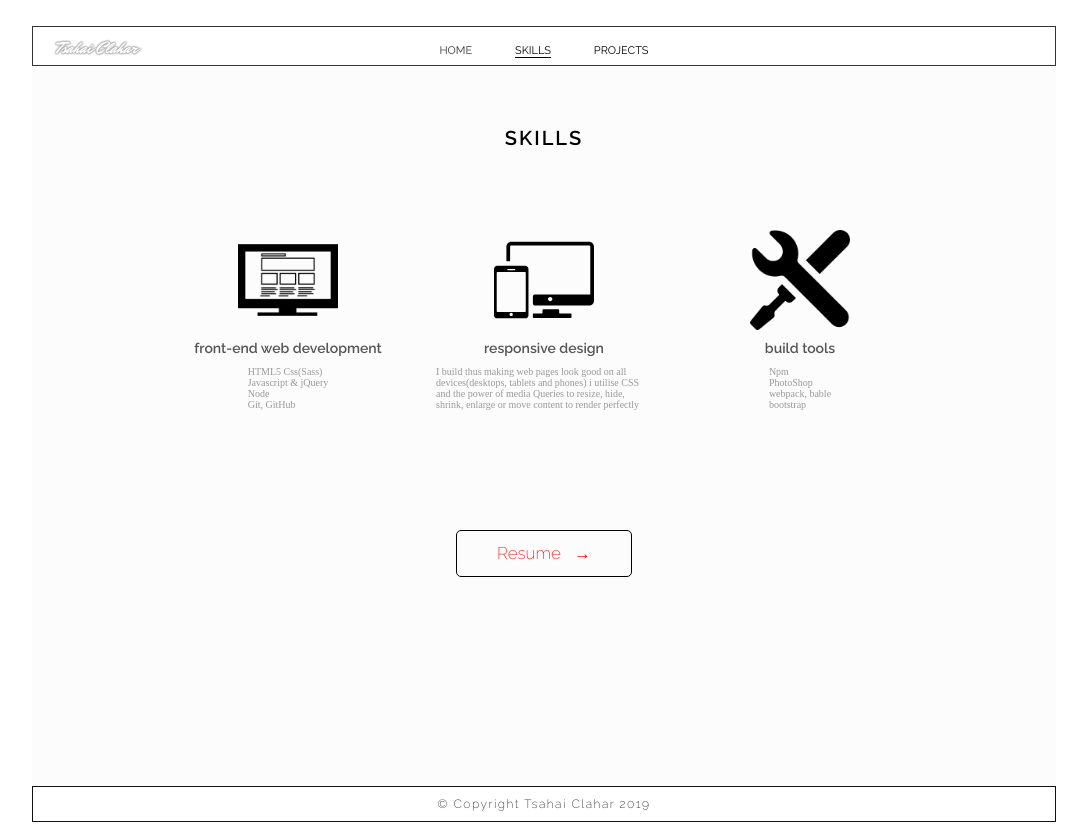
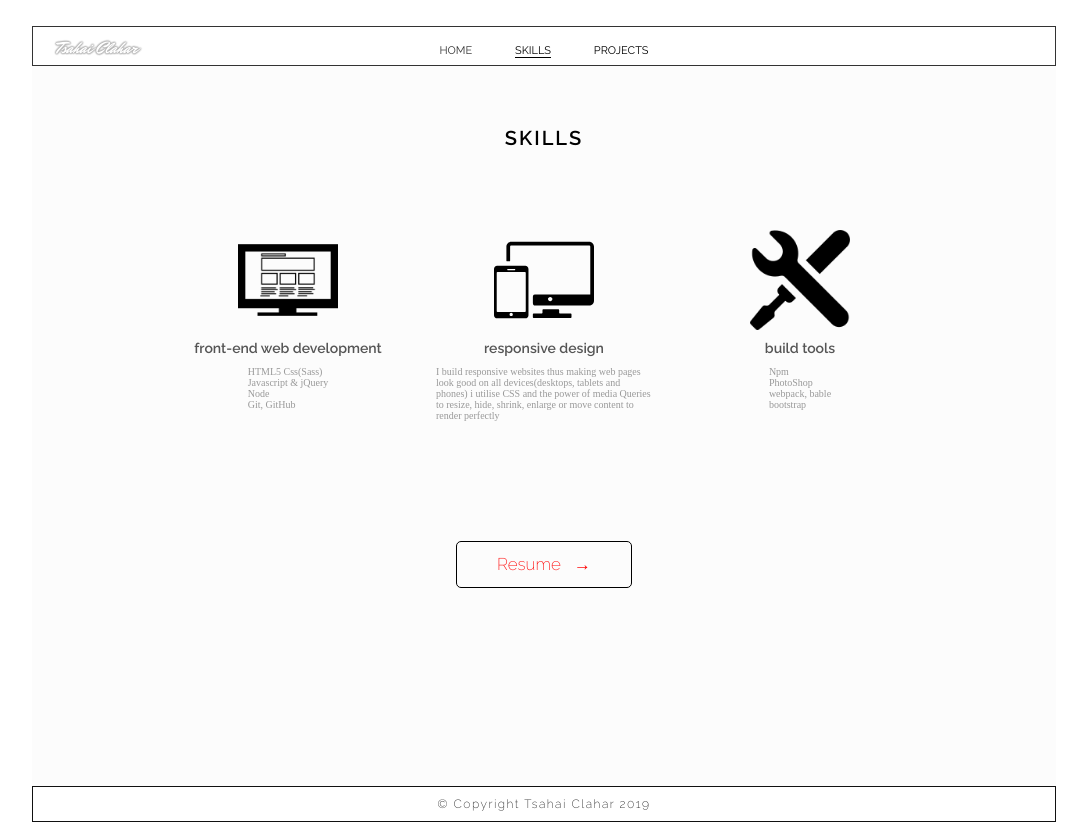
Before and after one commit to Uncleluk33/portfolio, a website: page index.html in a window 1280 px wide. Both pictures are taken after a click on the item "SKILLS". Shown: the whole page, without its empty margins (96-1183 px from the left). Drawn offline with Linux system fonts and the light colour scheme; a web font is replaced by a local one.

Commit message:
edit skill page

```diff
--- a/index.html
+++ b/index.html
@@ -55,7 +55,7 @@
                 <div class="content__box content__box-2">
                     <img src="/img/res-logo.svg" alt="">
                     <h2>responsive design</h2>
-                    <p>I build thus making web pages look good on all devices(desktops, tablets and phones) i utilise CSS and the power of media Queries to resize, hide, shrink, enlarge or move content to render perfectly</p>
+                    <p>I build responsive websites thus making web pages look good on all devices(desktops, tablets and phones) i utilise CSS and the power of media Queries to resize, hide, shrink, enlarge or move content to render perfectly</p>
                 </div>
                 <div class="content__box content__box-3">
                     <img src="/img/tools-logo.png" alt="">
```
